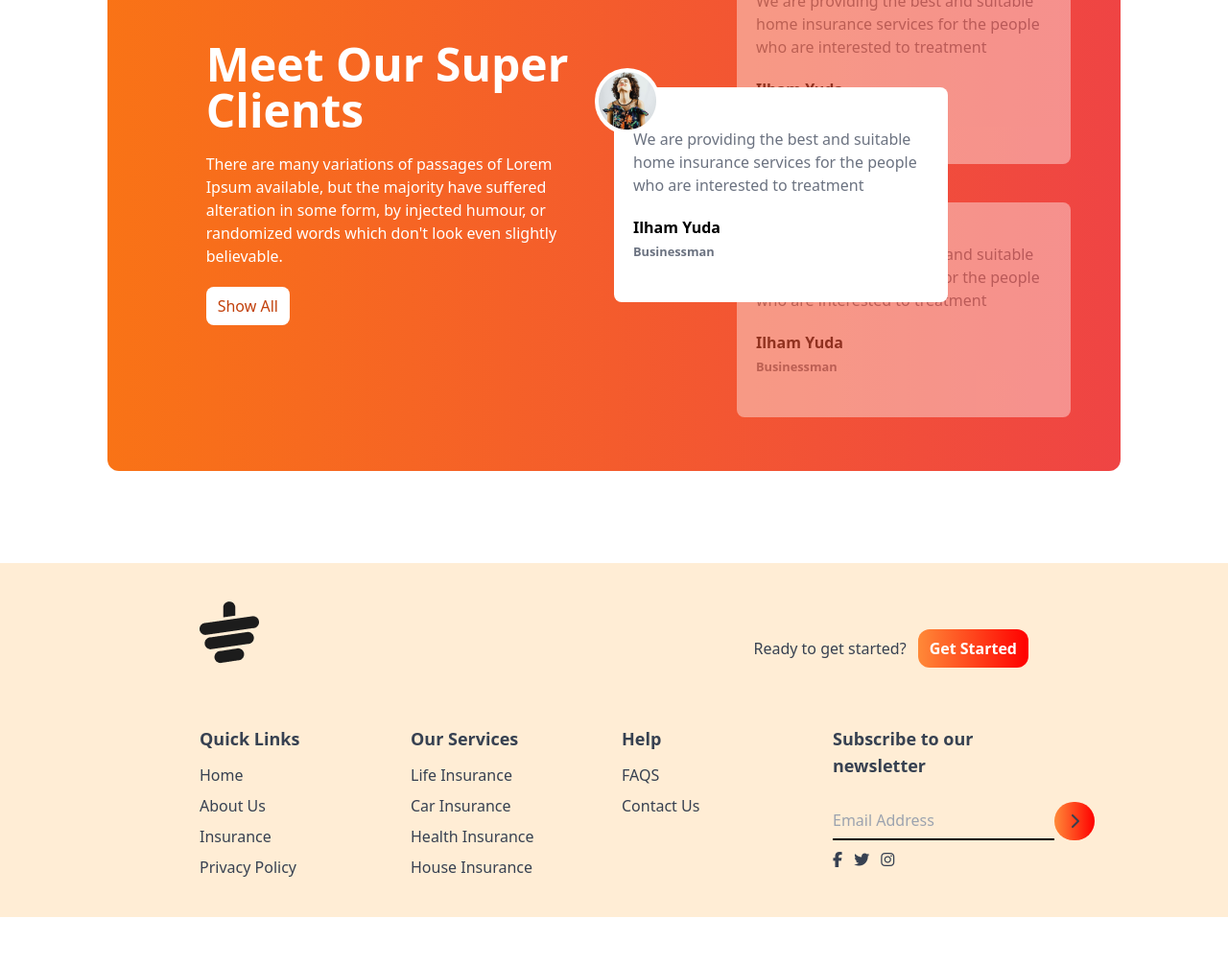
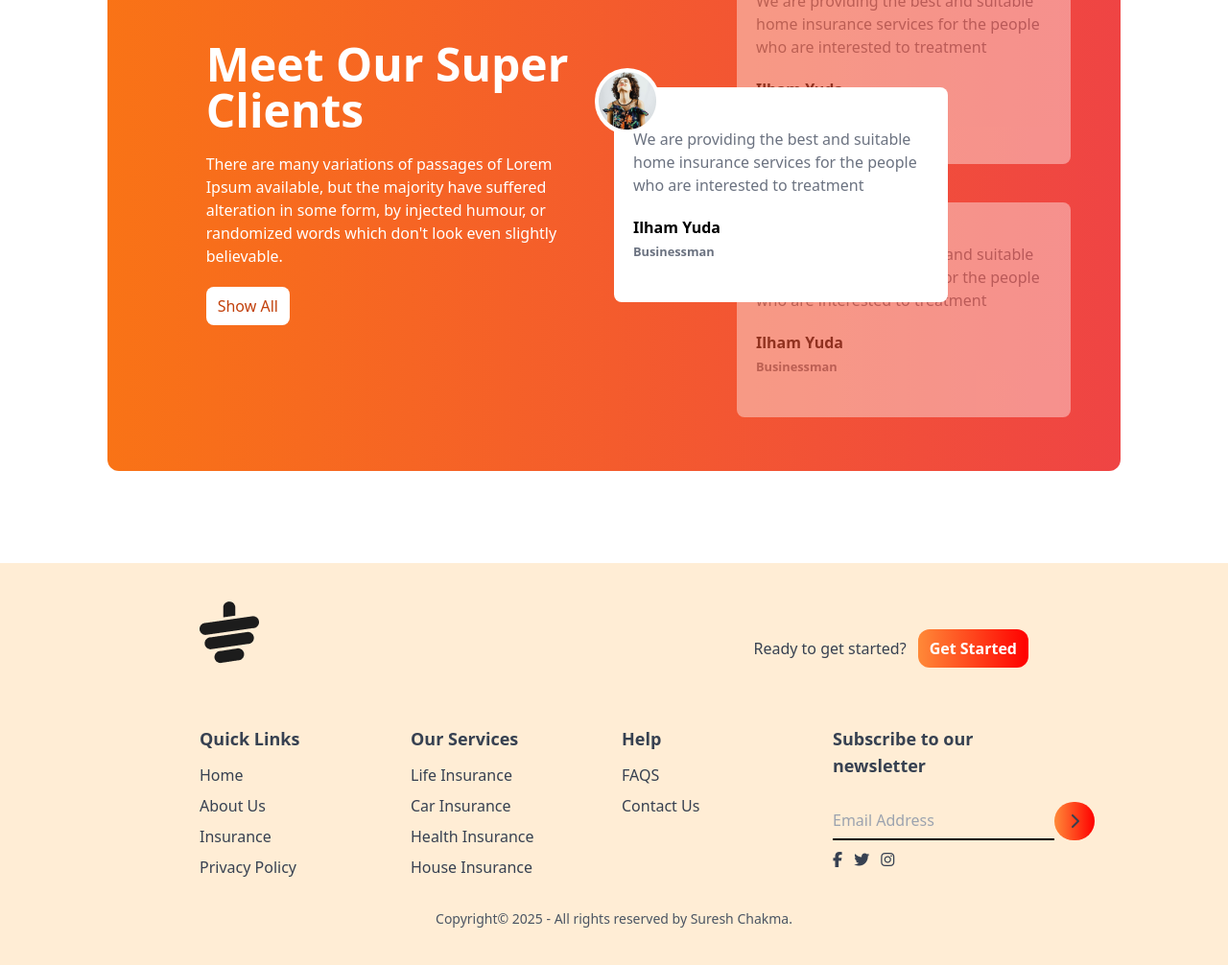
Before and after one commit to sureshdev2025/tea_house_website, a plain HTML site: page index.html in a window 1280 px wide. Shown: the part 1901-2907 px from the top of the page at 96% size. Before the commit the page ends 2857 px from the top, so only its background shows below. Drawn offline with nearby package versions, Linux system fonts and the light colour scheme.

Commit message:
Copy right section added

```diff
--- a/index.html
+++ b/index.html
@@ -269,6 +269,10 @@
                     </div>
                 </div>
             </div>
+            <!-- copyright  -->
+             <div class="text-center pt-4 mt-4">
+                <p class="text-sm text-gray-600">Copyright© 2025 - All rights reserved by Suresh Chakma.</p>
+             </div>
         </div>
     </footer>
 </body>
```
